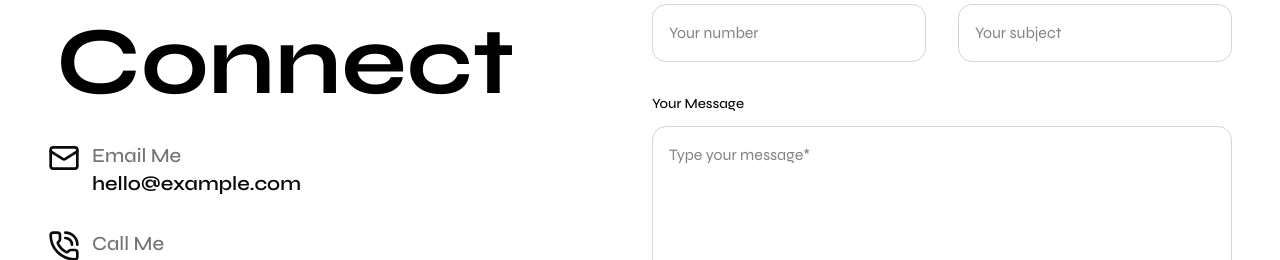
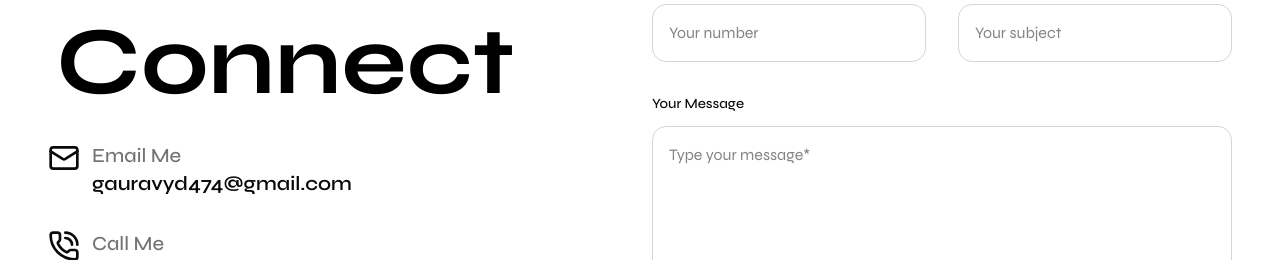
Before and after one commit to gauravkr-dev/gaurav-portfolio, a Next.js app: page / in a window 1280 px wide. Shown: the part 6205-6465 px from the top of the page. Built offline with nearby package versions, Linux system fonts and the light colour scheme.

Commit message:
Update email

```diff
--- a/app/_components/ContactSection.tsx
+++ b/app/_components/ContactSection.tsx
@@ -117,7 +117,7 @@
                                 <Mail className="size-8" />
                                 <div className='flex flex-col items-start gap-0'>
                                     <h3 className='text-xl text-muted-foreground font-medium'>Email Me</h3>
-                                    <p className='text-xl font-semibold'>hello@example.com</p>
+                                    <p className='text-xl font-semibold'>gauravyd474@gmail.com</p>
                                 </div>
                             </motion.div>
                         </motion.div>
```
